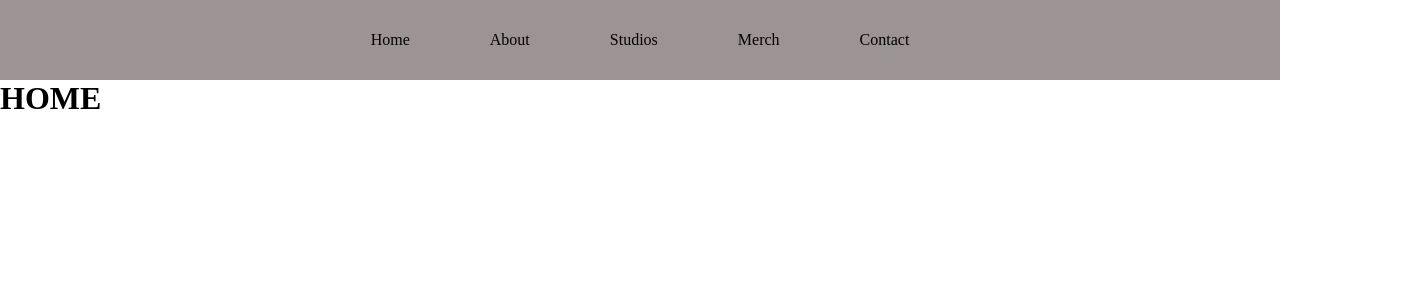
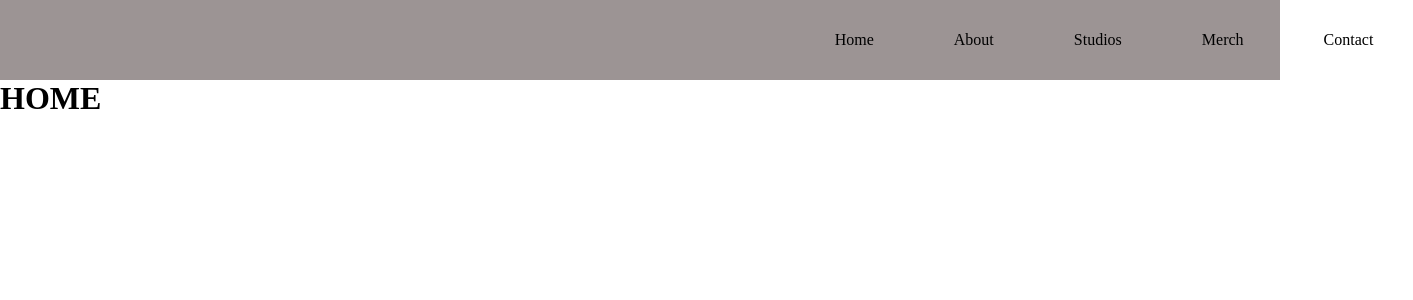
Before and after one commit to Ellieellie12/glass-studios-2.0, a React (Vite) app: page / in a window 1280 px wide. Shown: the top 300 px of the page, 1413 px wide, since content can reach past the window. Built offline with nearby package versions, Linux system fonts and the light colour scheme.

Commit message:
move nav bar links to the right

```diff
--- a/src/components/NavBar/NavBar.jsx
+++ b/src/components/NavBar/NavBar.jsx
@@ -2,6 +2,7 @@ import { NavLink } from 'react-router-dom'
 
 //styles
 import styles from '../NavBar/NavBar.module.css'
+
 
 
 
@@ -11,6 +12,9 @@ const NavBar = () => {
   <>
     <nav className={styles.nav}>
       <div className={styles['nav-container']}>
+        {/* <NavLink className={styles['nav-logo']}>
+          <img src={} alt="" />
+        </NavLink> */}
         <ul className={styles['nav-list']}>
           <li className={styles['nav-items']}>
             <NavLink to='/' className={styles['nav-links']}> Home
--- a/src/components/NavBar/NavBar.module.css
+++ b/src/components/NavBar/NavBar.module.css
@@ -20,7 +20,7 @@
 
 .nav-list {
   display: flex;
-  /* margin-left: 100px; */
+  margin-left: 150%;
 }
 
 .nav-items {
@@ -37,6 +37,7 @@
   margin: 0 0.5rem;
   /* margin: 50px; */
   /* margin-left: 100px; */
+  /* margin-left: 20px; */
   height: 100%;
 }
 
```
